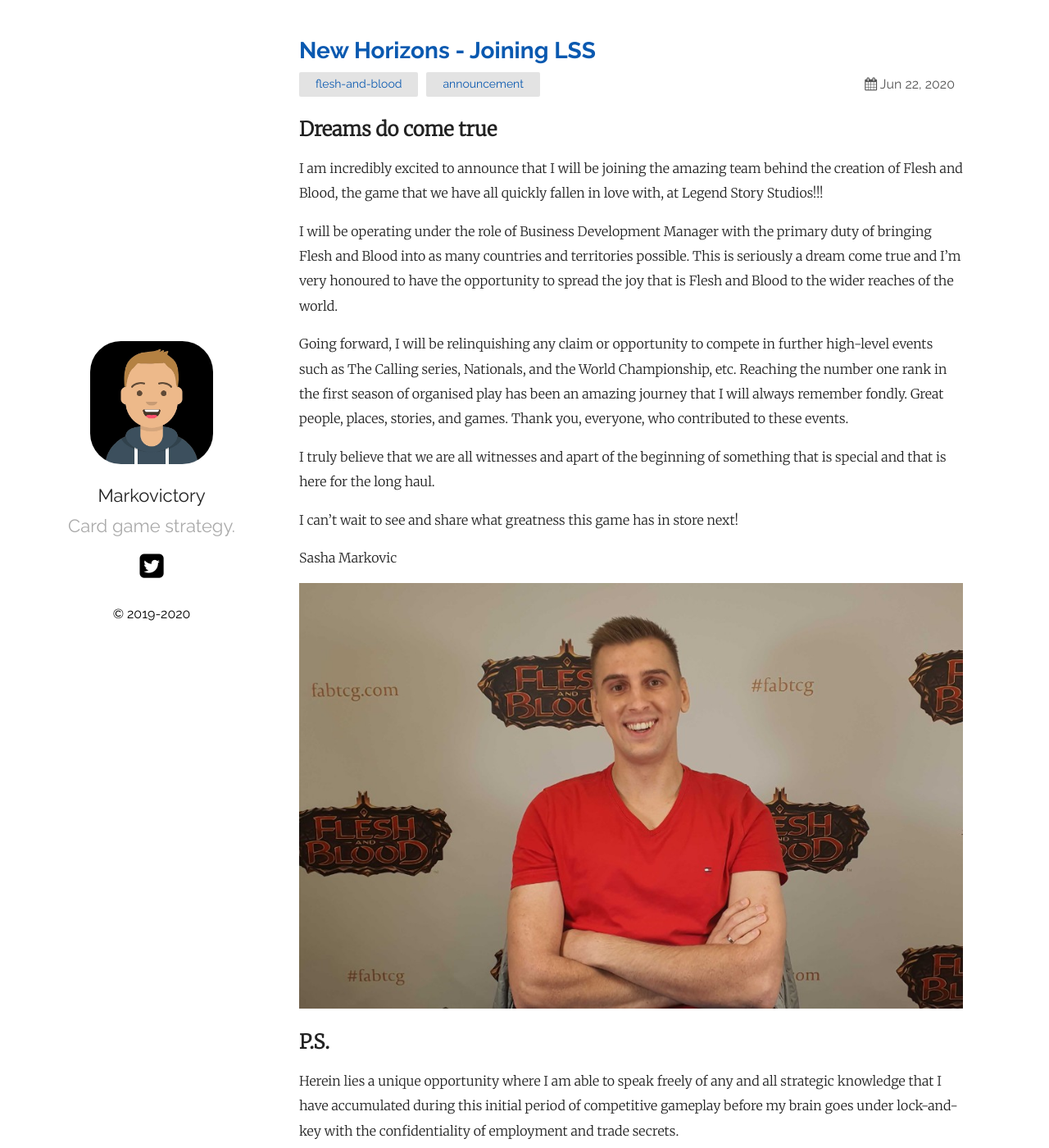
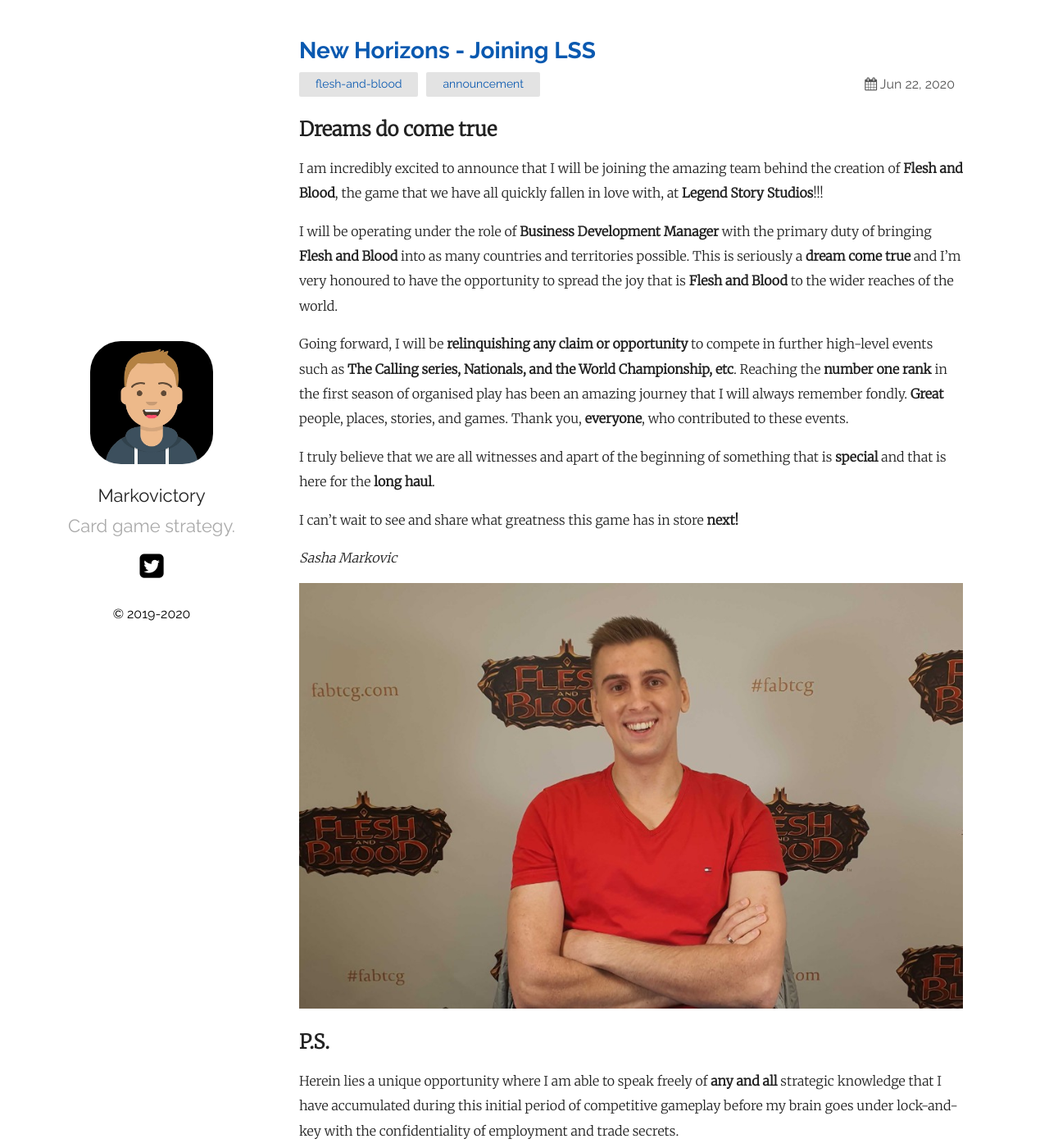
Before and after one commit to Markovictory/blog.markovictory.github.io, a Jekyll site: the page built from _posts/2020-06-22-new-horizons.markdown, in a window 1280 px wide and 1400 px high. Shown: the whole window at 82% size. Built offline with Jekyll 4.4.1, drawn with Linux system fonts in a browser that asks for light colours; some of the changed text lies outside the part shown.

Commit message:
formatting new horizons

```diff
--- a/_posts/2020-06-22-new-horizons.markdown
+++ b/_posts/2020-06-22-new-horizons.markdown
@@ -7,32 +7,30 @@
 
 Dreams do come true
 ---
-I am incredibly excited to announce that I will be joining the amazing team behind the creation of Flesh and Blood, the game that we have all quickly fallen in love with, at Legend Story Studios!!!
+I am incredibly excited to announce that I will be joining the amazing team behind the creation of **Flesh and Blood**, the game that we have all quickly fallen in love with, at **Legend Story Studios**!!!
 
-I will be operating under the role of Business Development Manager with the primary duty of bringing Flesh and Blood into as many countries and territories possible. This is seriously a dream come true and I’m very honoured to have the opportunity to spread the joy that is Flesh and Blood to the wider reaches of the world.
+I will be operating under the role of **Business Development Manager** with the primary duty of bringing **Flesh and Blood** into as many countries and territories possible. This is seriously a **dream come true** and I’m very honoured to have the opportunity to spread the joy that is **Flesh and Blood** to the wider reaches of the world.
 
-Going forward, I will be relinquishing any claim or opportunity to compete in further high-level events such as The Calling series, Nationals, and the World Championship, etc. Reaching the number one rank in the first season of organised play has been an amazing journey that I will always remember fondly. Great people, places, stories, and games. Thank you, everyone, who contributed to these events.
+Going forward, I will be **relinquishing any claim or opportunity** to compete in further high-level events such as **The Calling series, Nationals, and the World Championship, etc**. Reaching the **number one rank** in the first season of organised play has been an amazing journey that I will always remember fondly. **Great** people, places, stories, and games. Thank you, **everyone**, who contributed to these events.
 
-I truly believe that we are all witnesses and apart of the beginning of something that is special and that is here for the long haul.
+I truly believe that we are all witnesses and apart of the beginning of something that is **special** and that is here for the **long haul**.
 
-I can’t wait to see and share what greatness this game has in store next!
+I can’t wait to see and share what greatness this game has in store **next!**
 
-Sasha Markovic
+*Sasha Markovic*
 
 ![?](/assets/img/fabtcg/sasha.jpg)
 
 P.S.
 ---
 
-Herein lies a unique opportunity where I am able to speak freely of any and all strategic knowledge that I have accumulated during this initial period of competitive gameplay before my brain goes under lock-and-key with the confidentiality of employment and trade secrets.
+Herein lies a unique opportunity where I am able to speak freely of **any and all** strategic knowledge that I have accumulated during this initial period of competitive gameplay before my brain goes under lock-and-key with the confidentiality of employment and trade secrets.
 
-I will be accepting submissions of any question that is Flesh and Blood related (or otherwise interesting) and honestly and unabashedly answering as much as I can within an hour or so at the conclusion of this week.
+I will be accepting submissions of any question that is **Flesh and Blood** related (or otherwise interesting) and honestly and unabashedly answering as much as I can within an hour or so at the **conclusion of this week**.
 
-What is in your opinion the best class? Why wasn’t the Spaghetti Tornado deck named Ninja Turtle instead? When will Luke Badger return to dominance? The opportunities for discussion are endless!
+What is in your opinion the best class? Why wasn’t the Spaghetti Tornado deck named Ninja Turtle instead? When will **Luke Badger** return to dominance? The opportunities for discussion are endless!
 
-Please feel free to submit your questions [HERE][google-form]
-
-
+Please feel free to submit your questions **[HERE][google-form]**
 
 I’m very much looking forward to seeing what you all ask :)
 
```
